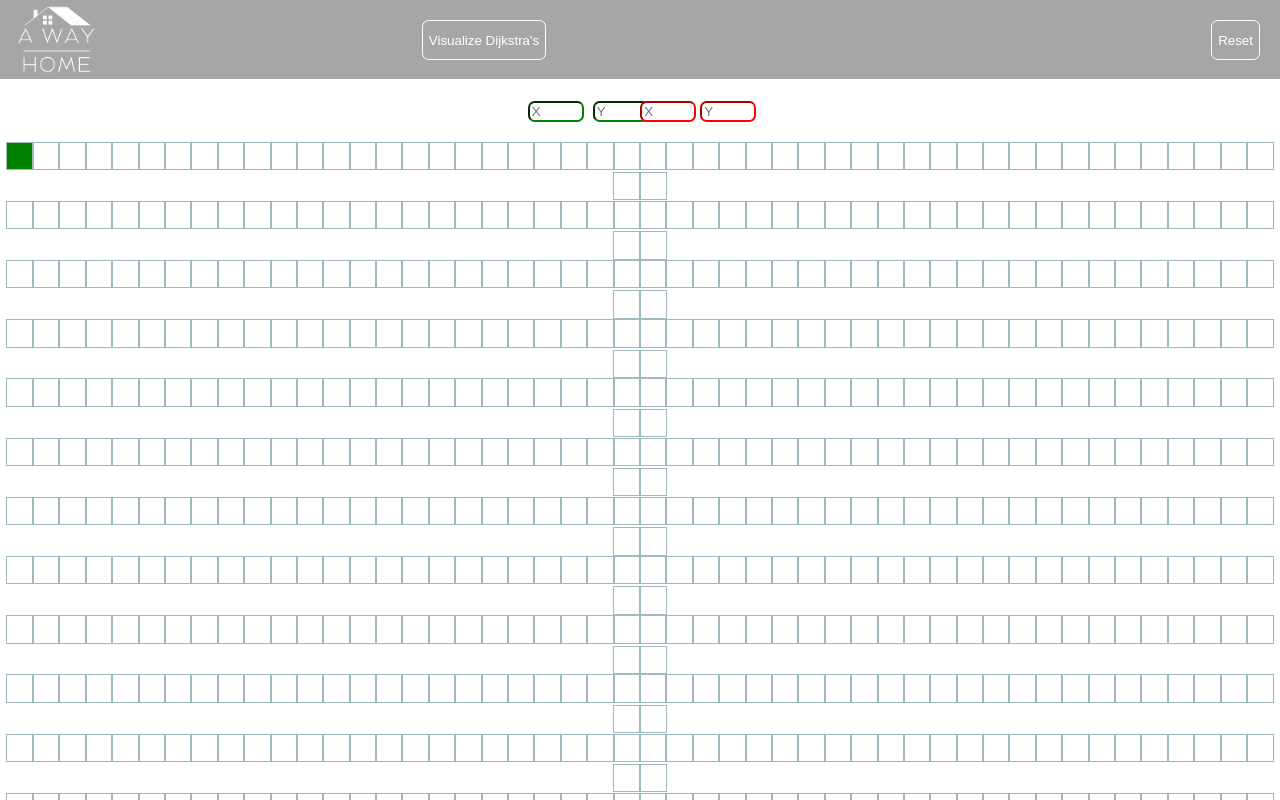
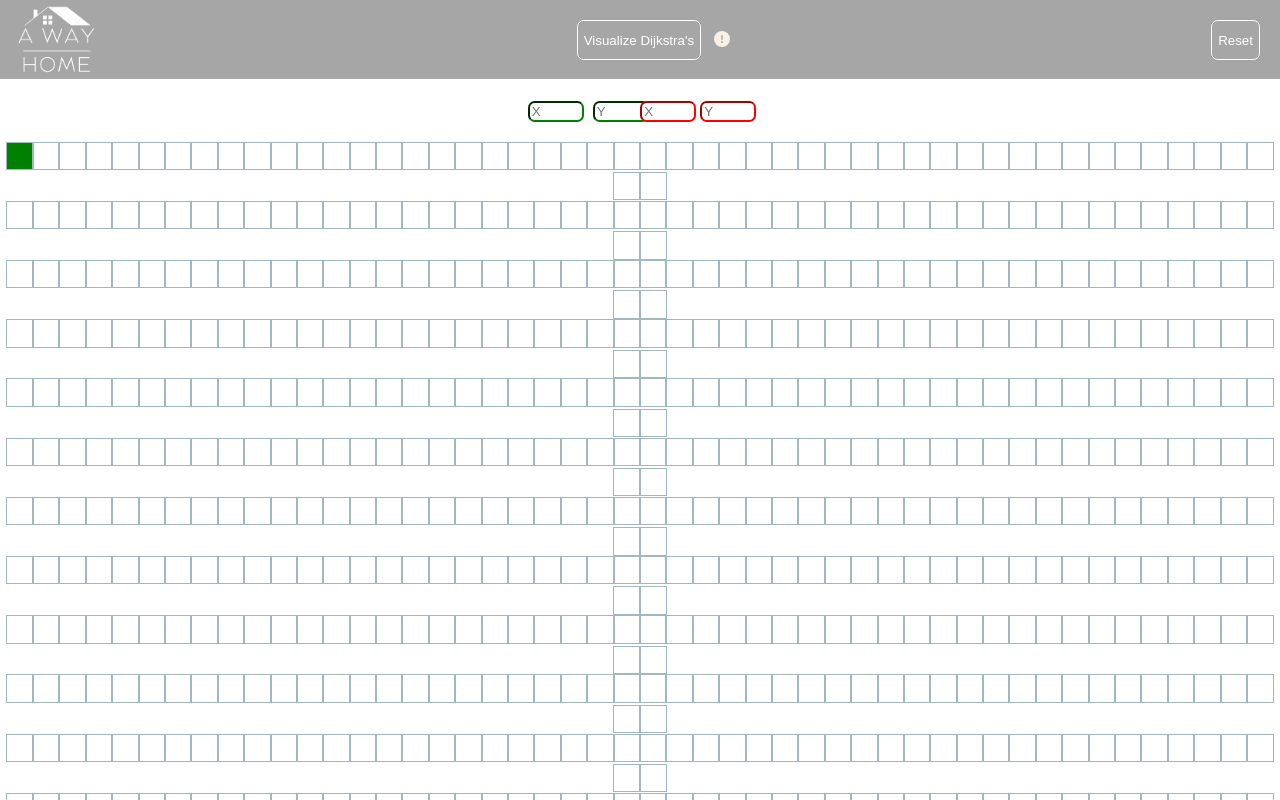
Before and after one commit to clementmihailescu/Pathfinding-Visualizer-Tutorial, a React (Create React App) app: page / in a window 1280 px wide. Shown: the top 800 px of the page. Built offline with nearby package versions, Linux system fonts and the light colour scheme.

Commit message:
refactor popup icon exclamation point and change styling

```diff
--- a/src/PathfindingVisualizer/PathfindingVisualizer.css
+++ b/src/PathfindingVisualizer/PathfindingVisualizer.css
@@ -164,8 +164,9 @@ img{
 .tooltip {
   position: relative;
   display: inline-block;
-  border-bottom: 1px dotted black;
+  /* border-bottom: 1px dotted black; */
   content: "\0021";
+  color:linen;
 }
 
 
--- a/src/PathfindingVisualizer/PathfindingVisualizer.jsx
+++ b/src/PathfindingVisualizer/PathfindingVisualizer.jsx
@@ -2,7 +2,7 @@ import React, {Component} from 'react';
 import Node from './Node/Node';
 import {dijkstra, getNodesInShortestPathOrder} from '../algorithms/dijkstra';
 import { FontAwesomeIcon } from '@fortawesome/react-fontawesome';
-import { FaExclamation } from '@fortawesome/free-regular-svg-icons';
+import { faCoffee, faExclamationCircle } from '@fortawesome/free-solid-svg-icons';
 
 
 import './PathfindingVisualizer.css';
@@ -134,11 +134,13 @@ export default class PathfindingVisualizer extends Component {
       <div className='Nav'>
         <div className='buttons'>
           <img  src={require('../docs/Greygo.png')} alt="" width = "80" height = "auto"/>
-          <button className='viz' onClick={() => this.visualizeDijkstra()}>
-           Visualize Dijkstra's
-          </button>
-        <div class="tooltip"><FontAwesomeIcon icon="FaExclamation" />
-          <span className="tooltiptext">A Simple Popup!</span>
+          <div>
+            <button className='viz' onClick={() => this.visualizeDijkstra()}>
+             Visualize Dijkstra's
+            </button>
+          <div class="tooltip"><FontAwesomeIcon icon={faExclamationCircle} />
+            <span className="tooltiptext">You can create obstacles by clicking and holding down the mouse on the grid</span>
+          </div>
         </div>
           <button className='reload'  onClick={() => this.reset()}>
             Reset
```
